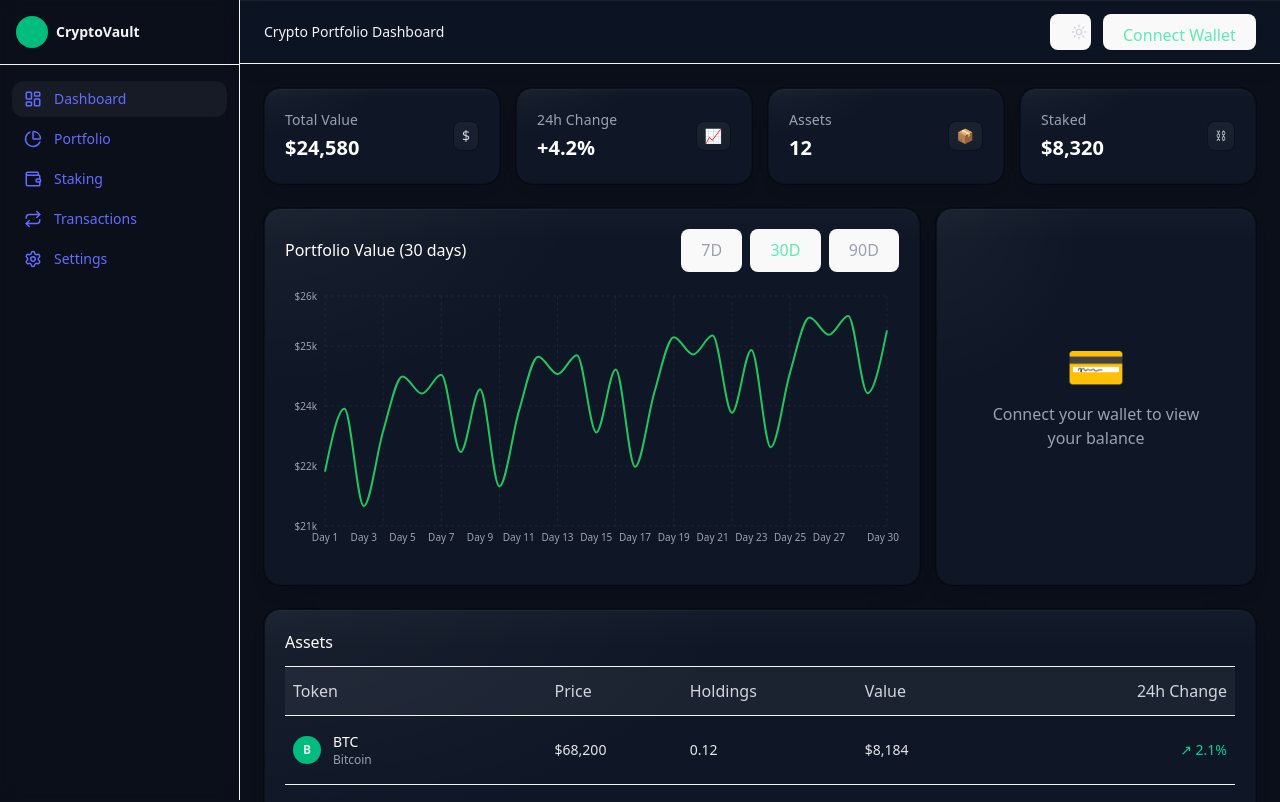
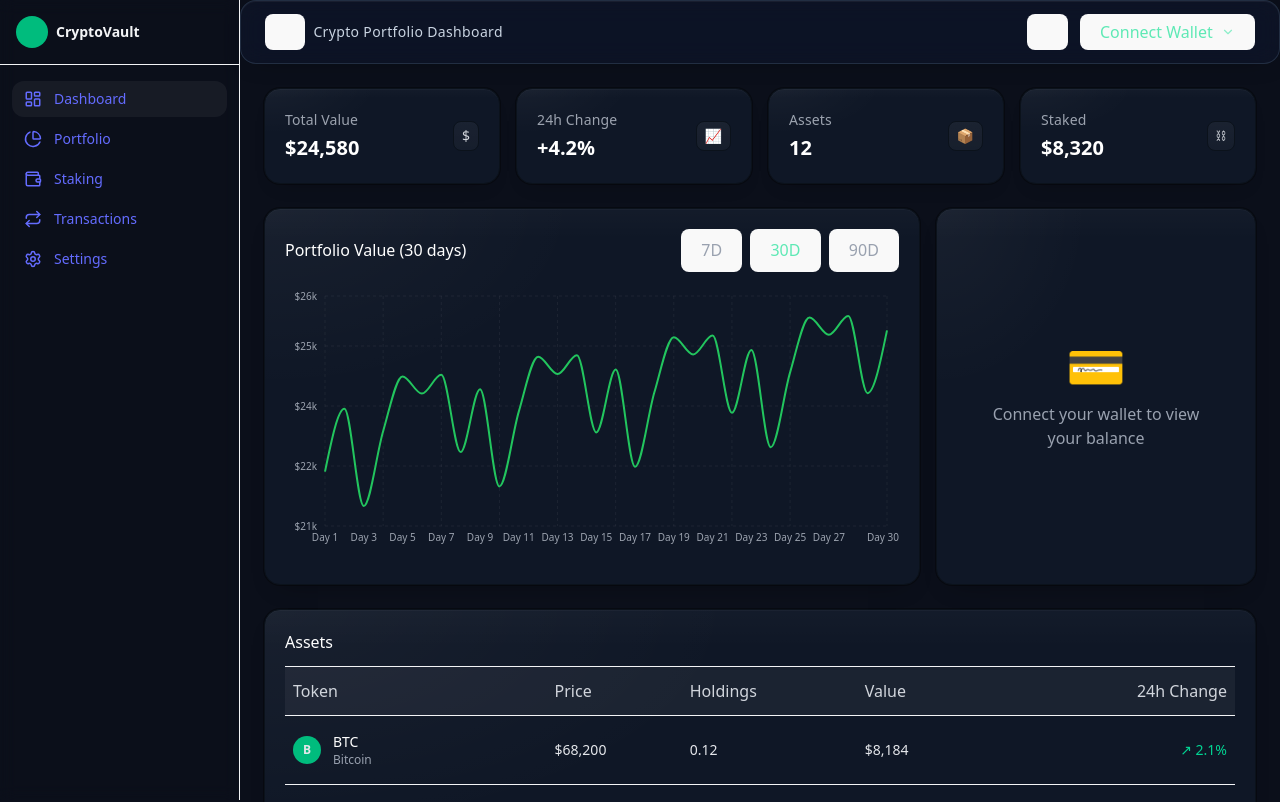
Before and after one commit to malih99/CryptoVault, a React (Vite) app: page / in a window 1280 px wide. Shown: the top 802 px of the page. Built offline with nearby package versions, Linux system fonts and the light colour scheme.

Commit message:
fix(header): unify .app-header and center icon buttons; normalize SwitchTheme and wallet button alignment

```diff
--- a/src/components/layout/Header.tsx
+++ b/src/components/layout/Header.tsx
@@ -1,38 +1,78 @@
-import SwitchTheme from "../ui/SwitchTheme";
-import WalletConnectButton from "../../features/wallet/WalletConnectButton";
-import { Menu } from "lucide-react";
+import { Menu, Sun, Moon, ChevronDown } from "lucide-react";
+import { useEffect, useRef, useState } from "react";
 
 export default function Header({
   onOpenSidebar,
 }: {
   onOpenSidebar: () => void;
 }) {
+  const [dark, setDark] = useState(true);
+  const [walletOpen, setWalletOpen] = useState(false);
+  const btnRef = useRef<HTMLButtonElement | null>(null);
+
+  useEffect(() => {
+    const html = document.documentElement;
+    html.classList.toggle("dark", dark);
+    html.classList.toggle("light", !dark);
+  }, [dark]);
+
   return (
     <header
       className="
-        sticky top-0 z-30
-        flex h-16 items-center justify-between
-        border-b border-border
-        bg-[rgba(15,23,38,0.65)]  /* شیشه‌ای با base رنگ کارت */
-        backdrop-blur-md backdrop-saturate-150
-        shadow-[inset_0_1px_0_rgba(255,255,255,0.06),0_8px_24px_-16px_rgba(0,0,0,0.5)]
-        px-4 sm:px-6
+        sticky top-0 z-30 h-16
+        flex items-center justify-between
+        px-4 sm:px-6 rounded-2xl
+        border border-slate-700/60
+        bg-slate-900/60 backdrop-blur-md backdrop-saturate-150
+        shadow-[inset_0_1px_0_rgba(255,255,255,0.05),0_8px_24px_-16px_rgba(0,0,0,0.5)]
       "
     >
+      {/* Left */}
       <div className="flex items-center gap-2">
         <button
           onClick={onOpenSidebar}
-          className="lg:hidden h-9 w-9 grid place-items-center rounded-xl border border-border text-gray-300 hover:bg-white/10"
           aria-label="Open sidebar"
+          className="h-9 w-9 flex items-center justify-center bg-red-500 text-white"
         >
-          <Menu size={18} />
+          <Menu size={24} color="white" />
         </button>
-        <div className="text-sm font-medium">Crypto Portfolio Dashboard</div>
+
+        <span className="text-xs sm:text-sm font-medium tracking-wide text-slate-300">
+          Crypto Portfolio Dashboard
+        </span>
       </div>
 
+      {/* Right */}
       <div className="flex items-center gap-2 sm:gap-3">
-        <SwitchTheme />
-        <WalletConnectButton />
+        <button
+          aria-label="Toggle theme"
+          onClick={() => setDark((d) => !d)}
+          className="
+            h-9 w-9 flex items-center justify-center
+            rounded-xl border border-slate-700/60
+            text-slate-200 hover:bg-white/10 active:bg-white/20 transition-colors
+          "
+        >
+          {dark ? (
+            <Sun size={16} className="opacity-90" />
+          ) : (
+            <Moon size={16} className="opacity-90" />
+          )}
+        </button>
+
+        <button
+          ref={btnRef}
+          onClick={() => setWalletOpen((v) => !v)}
+          className="
+            h-9 px-3 inline-flex items-center justify-center gap-2
+            rounded-xl border border-emerald-500/60
+            text-sm font-medium leading-none text-emerald-300
+            hover:bg-emerald-600/10 active:bg-emerald-600/20 transition-colors
+          "
+        >
+          Connect Wallet
+          <ChevronDown size={14} className="opacity-70" />
+        </button>
       </div>
     </header>
   );
--- a/src/components/ui/SwitchTheme.tsx
+++ b/src/components/ui/SwitchTheme.tsx
@@ -6,20 +6,15 @@ export default function SwitchTheme() {
 
   useEffect(() => {
     const html = document.documentElement;
-    if (dark) {
-      html.classList.add("dark");
-      html.classList.remove("light");
-    } else {
-      html.classList.remove("dark");
-      html.classList.add("light");
-    }
+    html.classList.toggle("dark", dark);
+    html.classList.toggle("light", !dark);
   }, [dark]);
 
   return (
     <button
       aria-label="Toggle theme"
       onClick={() => setDark((d) => !d)}
-      className="h-9 w-9 rounded-xl grid place-items-center border border-border text-gray-300 hover:bg-white/5 active:bg-white/10 transition-colors"
+      className="icon-btn text-gray-300"
     >
       {dark ? <Sun size={16} /> : <Moon size={16} />}
     </button>
```
